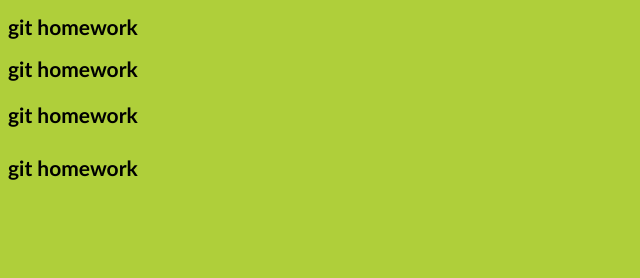
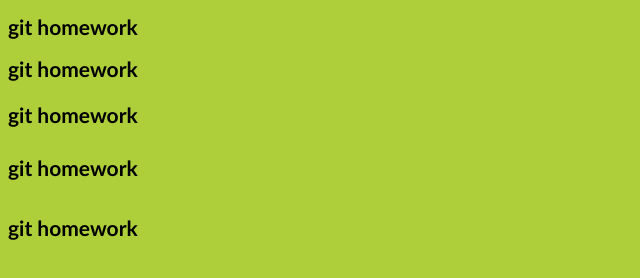
Before and after one commit to Alfacer1/Alfacer1.github.io, a plain HTML site: page index.html in a window 1280 px wide. Shown: the whole page, without its empty margins (0-640 px from the left). Drawn offline with Linux system fonts and the light colour scheme.

Commit message:
hw5-status5

```diff
--- a/index.html
+++ b/index.html
@@ -12,6 +12,7 @@
     <h2>git homework</h2>
     <h3>git homework</h3>
     <h4>git homework</h4>
+    <h5>git homework</h5>
 
 </body>
 </html>
```
